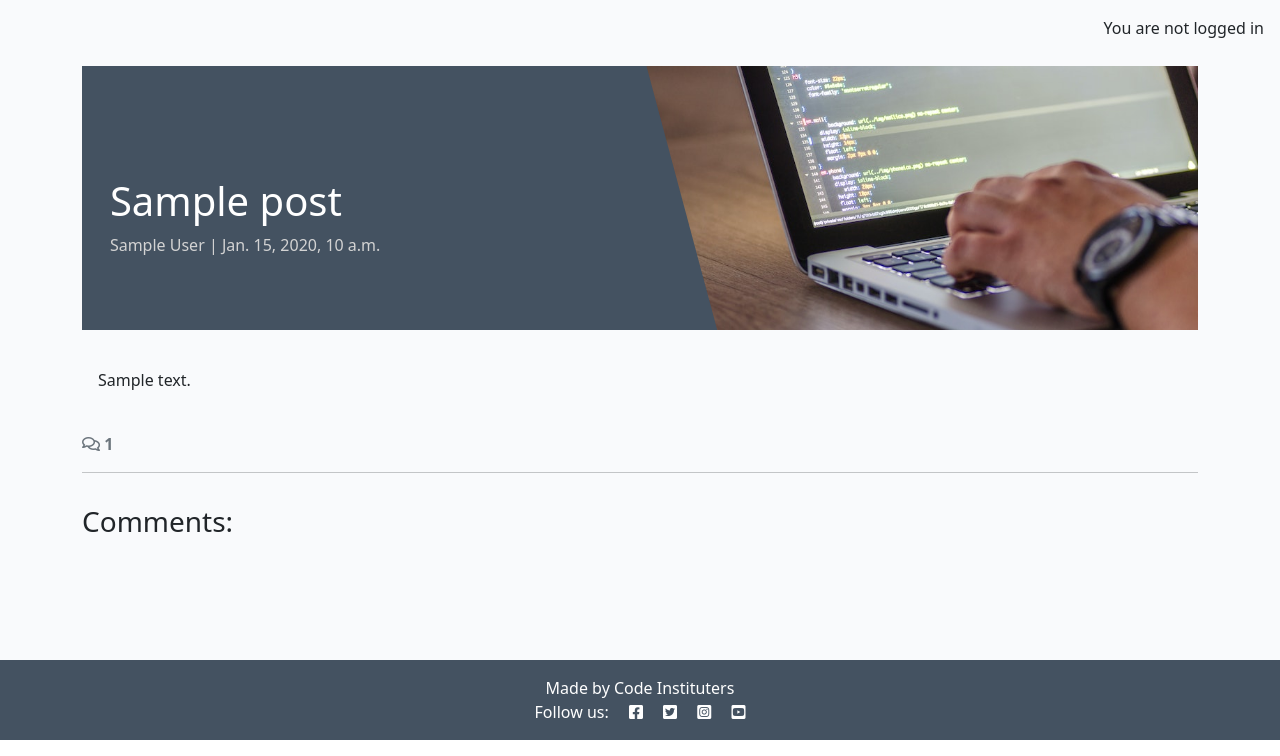
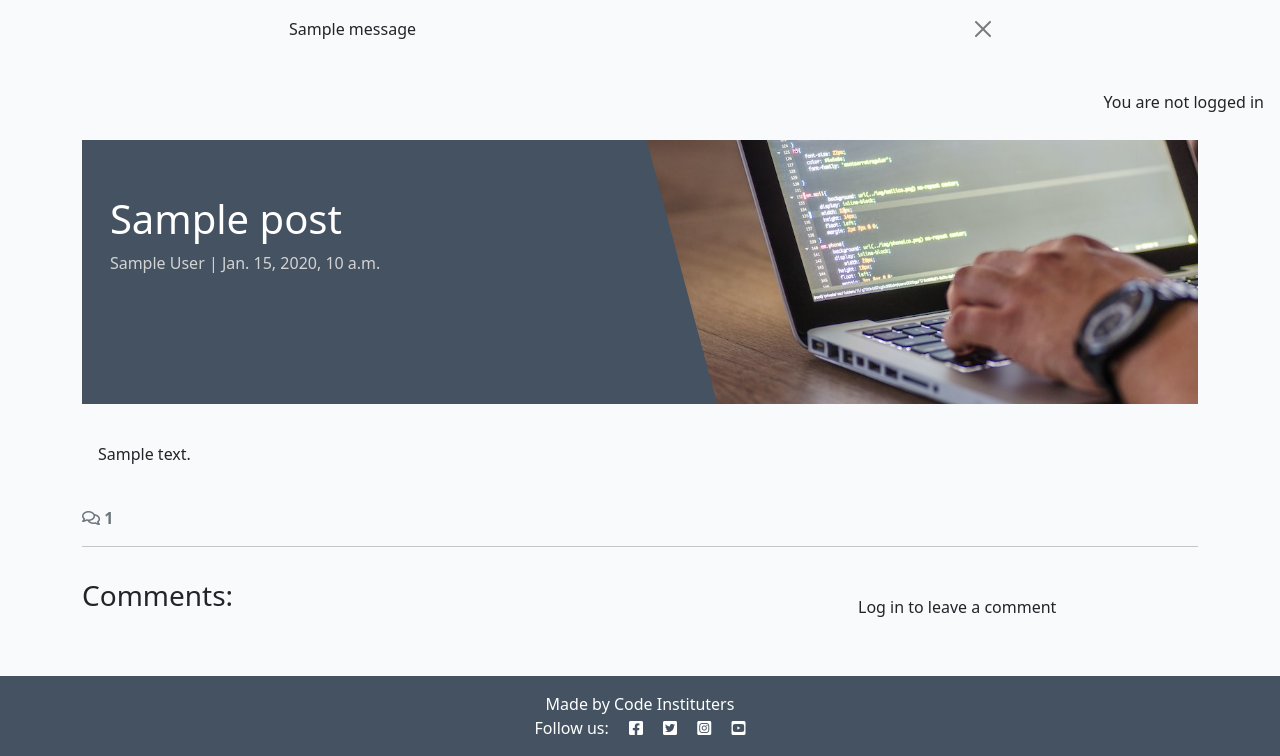
Before and after one commit to vedranjukictest/django_blog, a Django app: template blog/templates/blog/post_detail.html in a window 1280 px wide. Shown: the part 60-816 px from the top of the page. Run offline with Django 4.2, Linux system fonts and the light colour scheme; the template is opened without the code that fills it: most values are stand-ins (such as "Sample title", 1, 10 or a date in 2020); one stand-in notice (Sample message) is shown; some libraries are stand-ins or nearby versions.

Commit message:
Added logged-in user CRUD comment capability

```diff
--- a/blog/templates/blog/post_detail.html
+++ b/blog/templates/blog/post_detail.html
@@ -1,6 +1,8 @@
-{% extends 'base.html' %} {% block content %}
+{% extends 'base.html' %}
 {% load static %}
+{% load crispy_forms_tags %}
 
+{% block content %}
 <div class="masthead">
     <div class="container">
         <div class="row g-0">
@@ -64,6 +66,21 @@
                 {% endfor %}
             </div>
         </div>
+        <div class="col-md-4 card mb-4  mt-3 ">
+            <div class="card-body">
+                {% if user.is_authenticated %}
+                <h3>Leave a comment:</h3>
+                <p>Posting as: {{ user.username }}</p>
+                <form id="commentForm" method="post" style="margin-top: 1.3em;">
+                    {{ comment_form | crispy }}
+                    {% csrf_token %}
+                    <button id="submitButton" type="submit" class="btn btn-signup btn-lg">Submit</button>
+                </form>
+                {% else %}
+                <p>Log in to leave a comment</p>
+                {% endif %}
+            </div>
+        </div>
     </div>
 </div>
 
--- a/codestar/settings.py
+++ b/codestar/settings.py
@@ -46,6 +46,8 @@ INSTALLED_APPS = [
     'allauth',
     'allauth.account',
     'allauth.socialaccount',
+    'crispy_forms',
+    'crispy_bootstrap5',
     'django_summernote',
     'blog',
     'about',
@@ -54,6 +56,9 @@ INSTALLED_APPS = [
 SITE_ID = 1
 LOGIN_REDIRECT_URL = '/'
 LOGOUT_REDIRECT_URL = '/'
+
+CRISPY_ALLOWED_TEMPLATE_PACKS = "bootstrap5"
+CRISPY_TEMPLATE_PACK = "bootstrap5"
 
 MIDDLEWARE = [
     'django.middleware.security.SecurityMiddleware',
--- a/requirements.txt
+++ b/requirements.txt
@@ -1,7 +1,9 @@
 asgiref==3.7.2
+crispy-bootstrap5==0.7
 dj-database-url==0.5.0
 Django==4.2.3
 django-allauth==0.57.0
+django-crispy-forms==2.1
 django-summernote==0.8.20.0
 gunicorn==20.1.0
 oauthlib==3.2.2
--- a/static/css/style.css
+++ b/static/css/style.css
@@ -43,7 +43,7 @@ body {
     bottom: 5%;
     min-width: 30%;
     left: -2px;
-    background-color: #23BBBB;
+    background-color: #188181;
 }
 
 .scale {
@@ -102,7 +102,7 @@ body {
 }
 
 .post-title {
-    margin-top: 20%;
+    margin-top: 10%;
     margin-left: 5%;
 }
 
@@ -113,7 +113,7 @@ body {
 
 .btn-signup,
 .btn-edit {
-    background-color: #23BBBB;
+    background-color: #188181;
     color: #fff;
 }
 
--- a/templates/base.html
+++ b/templates/base.html
@@ -73,7 +73,18 @@
             </div>
         </div>
     </nav>
-
+    <div class="container">
+        <div class="row">
+            <div class="col-md-8 offset-md-2">
+                {% for message in messages %}
+                <div class="alert {{ message.tags }} alert-dismissible fade show" id="msg" role="alert">
+                    {{ message | safe }}
+                    <button type="button" class="btn-close" data-bs-dismiss="alert" aria-label="Close"></button>
+                </div>
+                {% endfor %}
+            </div>
+        </div>
+    </div>
     <main class="flex-shrink-0 main-bg">
         {% if user.is_authenticated %}
         <p class="text-end m-3">You are logged in as {{ user }}</p>
```
Also changed, not shown: blog/forms.py (added, +8 -0 lines), blog/views.py (+17 -0 lines).
